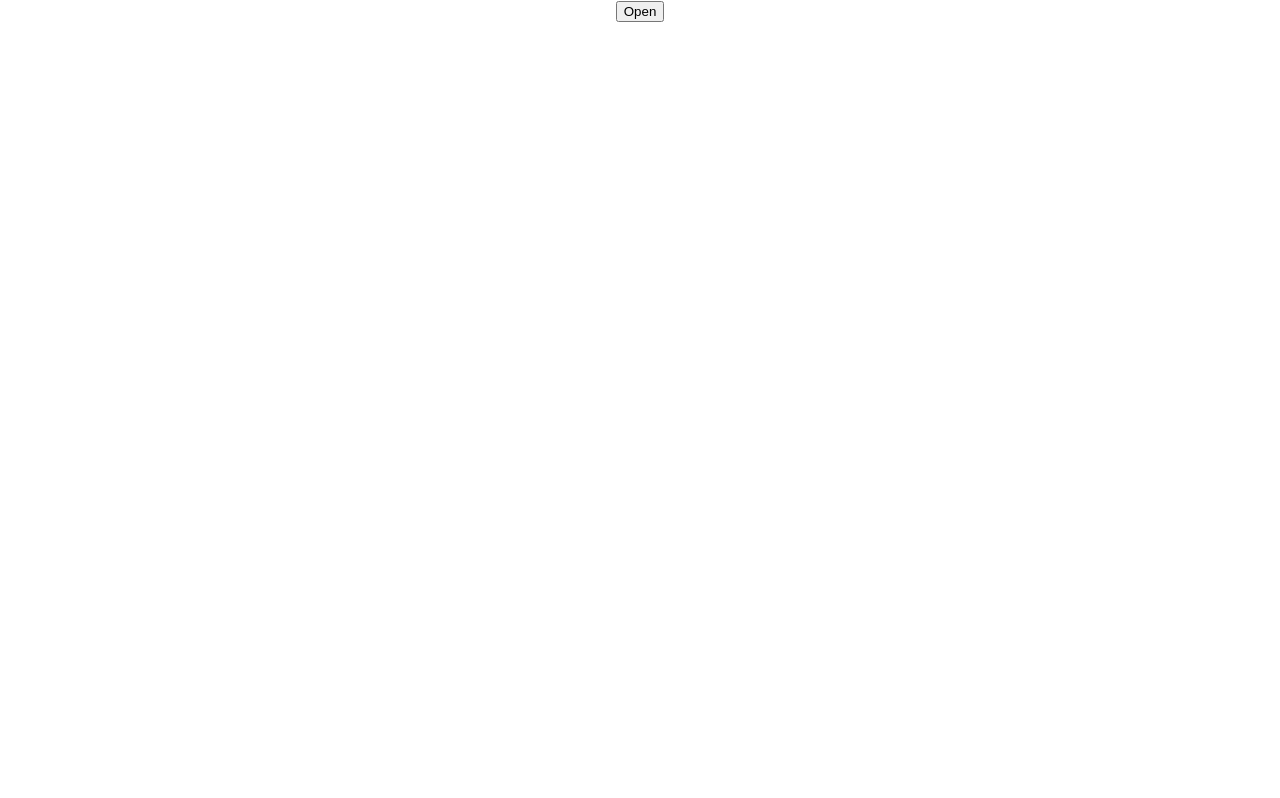
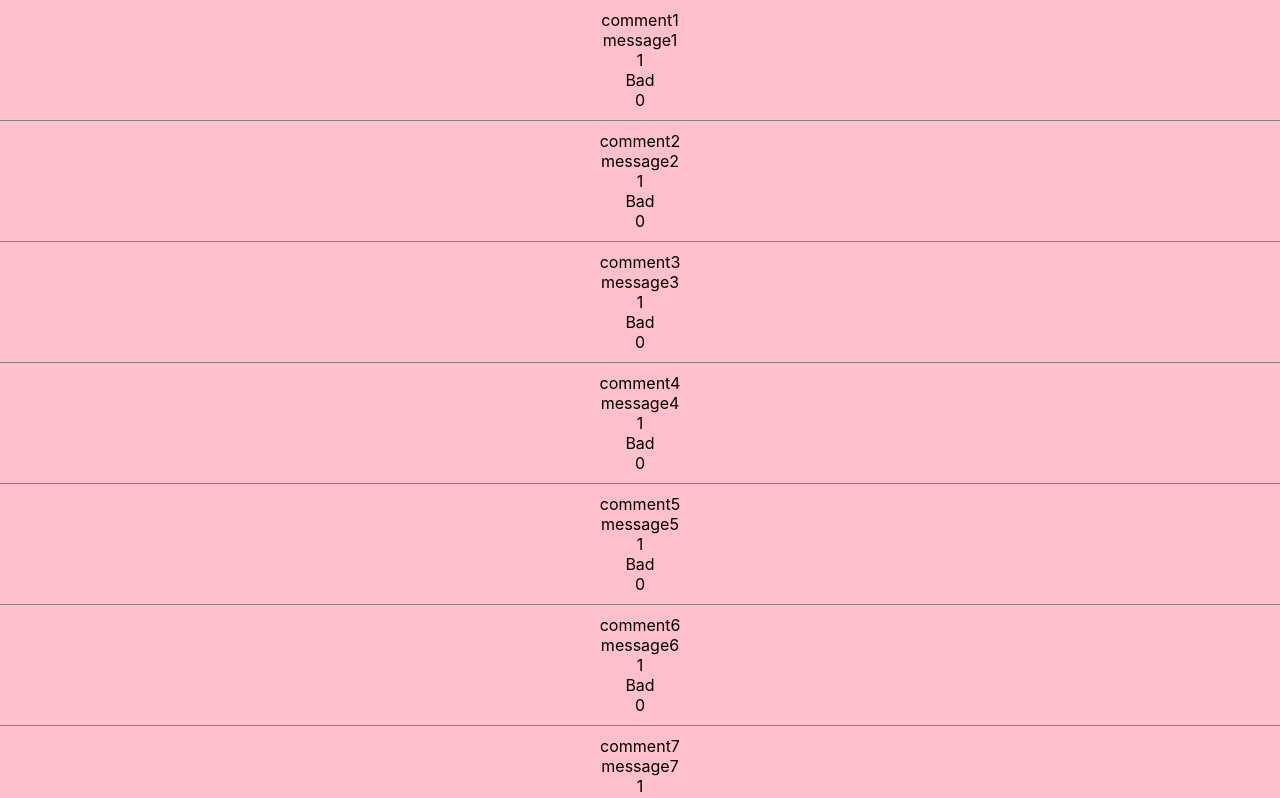
Before and after one commit to yshush/react-basic-with-official-document, a React (Create React App) app: page / in a window 1280 px wide. Shown: the top 798 px of the page. Built offline with nearby package versions, Linux system fonts and the light colour scheme.

Commit message:
Memoization

```diff
--- a/src/App.js
+++ b/src/App.js
@@ -1,5 +1,8 @@
 import "./App.css";
-import ThankyouDialog from "./components/3-6.Composition2/ThankyouDialog";
+import Memo from "./components/3-8.Memoization/Memo";
+// import Button from "./components/3-7.HOC/Button";
+// import Input from "./components/3-7.HOC/Input";
+// import ThankyouDialog from "./components/3-6.Composition2/ThankyouDialog";
 // import Dialog from "./components/3-6.Composition2/Dialog";
 // import WelcomeDialog from "./components/3-5.Composition/WelcomeDialog";
 // import Reducer from "./components/3-3.Hooks/Reducer";
@@ -18,7 +21,9 @@ import ThankyouDialog from "./components/3-6.Composition2/ThankyouDialog";
 function App() {
   return (
     <div className="App">
-      <ThankyouDialog />
+      <Memo />
+      {/* <Input />
+      <Button /> */}
       {/* <Dialog /> */}
       {/* <WelcomeDialog /> */}
       {/* <Reducer />
--- /dev/null
+++ b/src/components/3-7.HOC/Button.jsx
@@ -0,0 +1,8 @@
+import React from "react";
+import withLoading from "./withLoading";
+
+function Button() {
+  return <button>Button</button>;
+}
+
+export default withLoading(Button);
--- /dev/null
+++ b/src/components/3-7.HOC/Input.jsx
@@ -0,0 +1,8 @@
+import React from "react";
+import withLoading from "./withLoading";
+
+function Input() {
+  return <input defaultValue="Input" />;
+}
+
+export default withLoading(Input);
--- /dev/null
+++ b/src/components/3-8.Memoization/CommentItem.css
@@ -0,0 +1,6 @@
+.CommentItem {
+  border-bottom: 1px solid grey;
+  padding: 10px;
+  background-color: pink;
+  cursor: pointer;
+}
--- /dev/null
+++ b/src/components/3-8.Memoization/CommentItem.jsx
@@ -0,0 +1,47 @@
+import React, { Profiler, memo, useState, useMemo } from "react";
+import "./CommentItem.css";
+
+function CommentItem({ title, content, likes, onClick }) {
+  const [clickCount, setClickCount] = useState(0);
+  function onRenderCallback(
+    id, // 방금 커밋된 Profiler 트리의 "id"
+    phase, // "mount" (트리가 방금 마운트가 된 경우) 혹은 "update"(트리가 리렌더링된 경우)
+    actualDuration, // 커밋된 업데이트를 렌더링하는데 걸린 시간
+    baseDuration, // 메모이제이션 없이 하위 트리 전체를 렌더링하는데 걸리는 예상시간
+    startTime, // React가 언제 해당 업데이트를 렌더링하기 시작했는지
+    commitTime, // React가 해당 업데이트를 언제 커밋했는지
+    interactions // 이 업데이트에 해당하는 상호작용들의 집합
+  ) {
+    // 렌더링 타이밍을 집합하거나 로그...
+    console.log(`actualDuration(${title}: ${actualDuration})`);
+  }
+
+  const handleClick = () => {
+    onClick();
+    setClickCount((prev) => prev + 1);
+    alert(`${title} 눌림`);
+  };
+
+  const rate = useMemo(() => {
+    console.log("rate check");
+    return likes > 10 ? "Good" : "Bad";
+  }, [likes]);
+
+  return (
+    <Profiler id="CommentItem" onRender={onRenderCallback}>
+      <div className="CommentItem" onClick={handleClick}>
+        <span>{title}</span>
+        <br />
+        <span>{content}</span>
+        <br />
+        <span>{likes}</span>
+        <br />
+        <span>{rate}</span>
+        <br />
+        <span>{clickCount}</span>
+      </div>
+    </Profiler>
+  );
+}
+
+export default memo(CommentItem);
--- /dev/null
+++ b/src/components/3-8.Memoization/Comments.jsx
@@ -0,0 +1,21 @@
+import React, { useCallback } from "react";
+import CommentItem from "./CommentItem";
+
+export default function Comments({ commentList }) {
+  const handleClick = useCallback(() => {
+    console.log("눌림");
+  }, []);
+  return (
+    <div>
+      {commentList.map((comment) => (
+        <CommentItem
+          key={comment.title}
+          title={comment.title}
+          content={comment.content}
+          likes={comment.likes}
+          onClick={handleClick}
+        />
+      ))}
+    </div>
+  );
+}
--- /dev/null
+++ b/src/components/3-8.Memoization/Memo.jsx
@@ -0,0 +1,30 @@
+import React, { useState, useEffect } from "react";
+import Comments from "./Comments";
+
+const CommentList = [
+  { title: "comment1", content: "message1", likes: 1 },
+  { title: "comment2", content: "message2", likes: 1 },
+  { title: "comment3", content: "message3", likes: 1 },
+];
+
+export default function Memo() {
+  const [comments, setComments] = useState(CommentList);
+
+  useEffect(() => {
+    const interval = setInterval(() => {
+      setComments((prevComments) => [
+        ...prevComments,
+        {
+          title: `comment${prevComments.length + 1}`,
+          content: `message${prevComments.length + 1}`,
+          likes: 1,
+        },
+      ]);
+    }, 1000);
+    return () => {
+      clearInterval(interval);
+    };
+  }, []);
+
+  return <Comments commentList={comments} />;
+}
```
Also changed, not shown: src/components/3-7.HOC/withLoading.jsx (added, +16 -0 lines).
